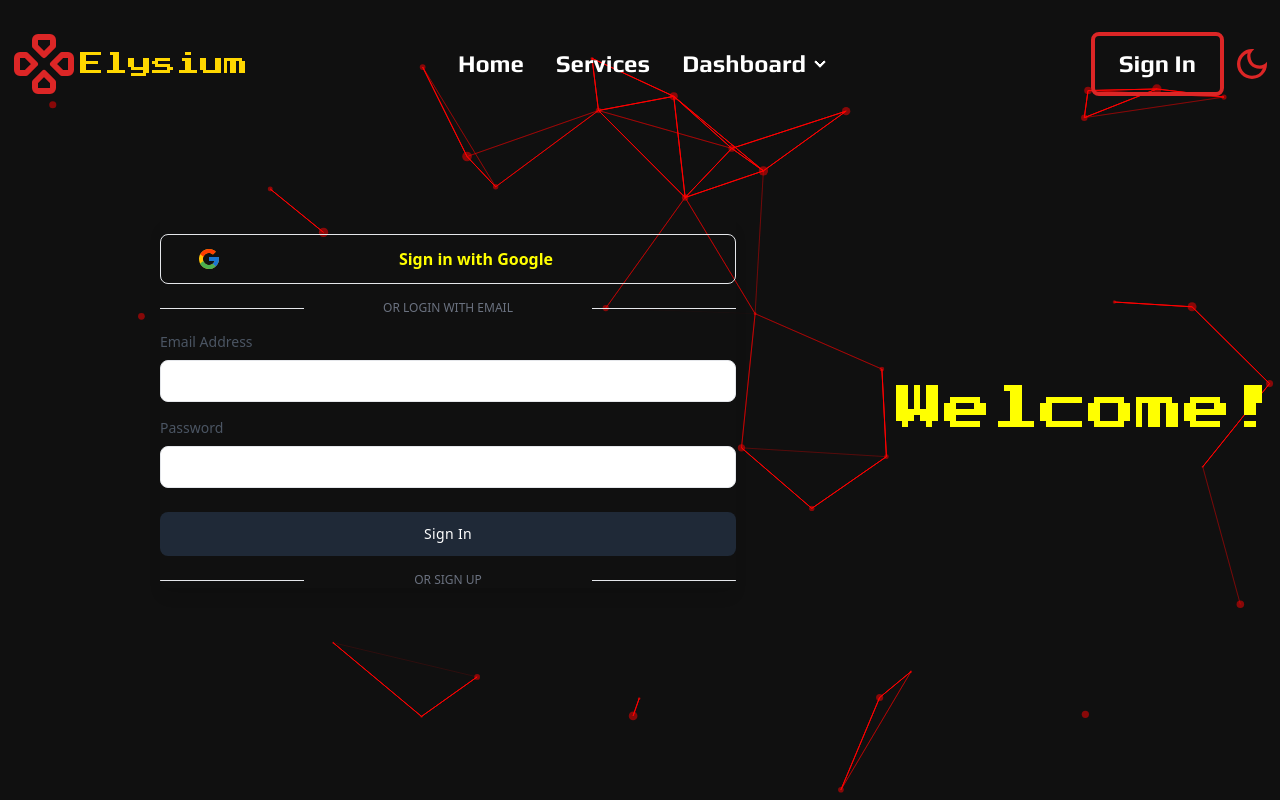
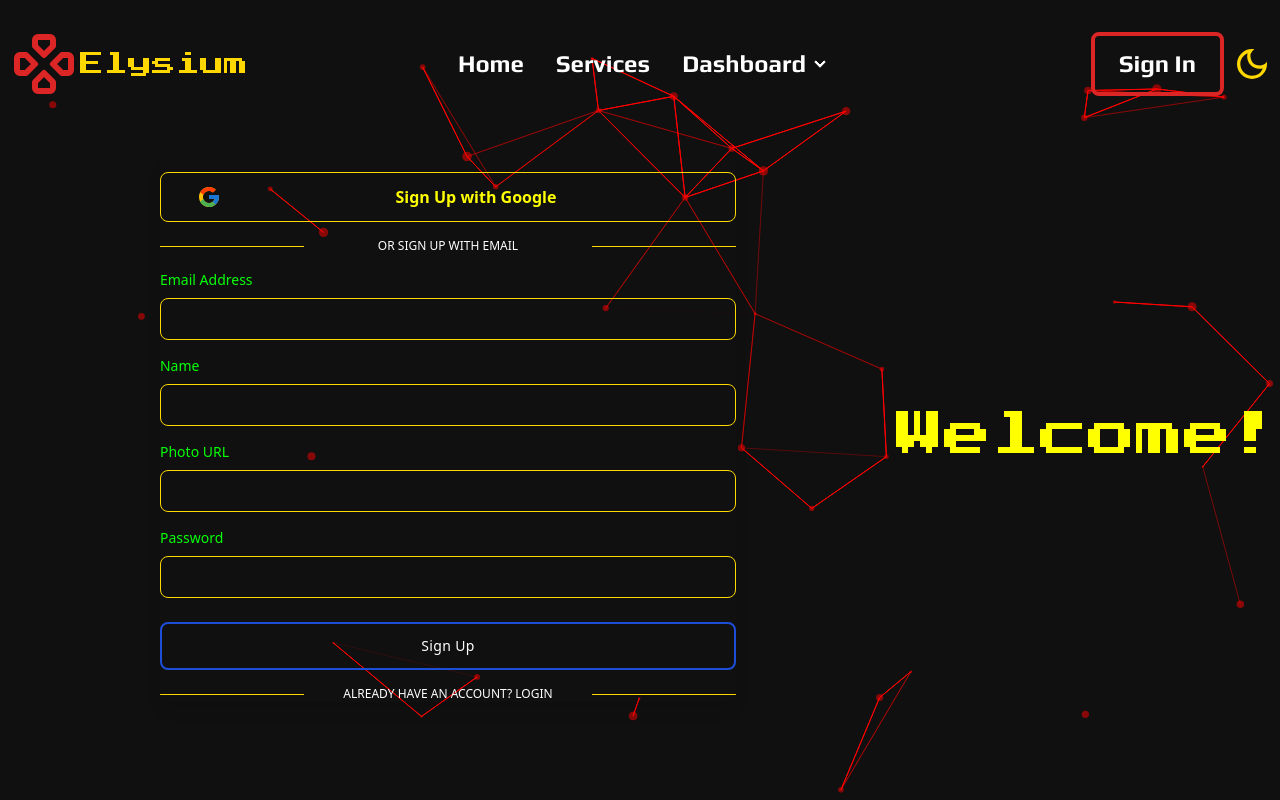
Before and after one commit to F-Zaman-Rafi/elysium_Client, a React (Vite) app: page /register in a window 1280 px wide. Built offline with nearby package versions, Linux system fonts and the light colour scheme; no server answers.

Commit message:
Completed login and register page along with hot-toast

```diff
--- a/src/Components/NavBar/NavBar.jsx
+++ b/src/Components/NavBar/NavBar.jsx
@@ -32,7 +32,7 @@ const NavBar = () => {
                         <svg xmlns="http://www.w3.org/2000/svg" className="h-5 w-5" fill="none" viewBox="0 0 24 24" stroke="currentColor"><path strokeLinecap="round" strokeLinejoin="round" strokeWidth="2" d="M4 6h16M4 12h8m-8 6h16" /></svg>
                     </div>
                     <ul tabIndex={0} className="menu menu-sm font-play dropdown-content mt-3 z-[1] p-2 shadow rounded-box w-52">
-                        <li><p>Home</p></li>
+                        <Link to='/'><li><p>Home</p></li></Link>
                         <li><p>Services</p></li>
                         <li>
                             <p>Dashboard</p>
@@ -55,7 +55,7 @@ const NavBar = () => {
             </div>
             <div className="navbar-center hidden lg:flex">
                 <ul className="menu menu-horizontal px-1 font-play text-2xl font-bold">
-                    <li><p>Home</p></li>
+                    <Link to='/'><li><p>Home</p></li></Link>
                     <li><p>Services</p></li>
                     <li>
                         <details>
@@ -91,7 +91,7 @@ const NavBar = () => {
                     <MdOutlineLightMode className="swap-on fill-current h-7 w-7 md:h-10 md:w-10  text-red-600  "></MdOutlineLightMode>
 
 
-                    <MdOutlineDarkMode className="swap-off fill-current h-7 w-7 md:h-10 md:w-10  text-red-600 "></MdOutlineDarkMode >
+                    <MdOutlineDarkMode className="swap-off fill-current h-7 w-7 md:h-10 md:w-10  text-[#FFD700] "></MdOutlineDarkMode >
                 </label>
             </div>
 
--- a/src/Components/Pages/RegisterPage/RegisterPage.jsx
+++ b/src/Components/Pages/RegisterPage/RegisterPage.jsx
@@ -1,40 +1,11 @@
 import { Link, useLocation, useNavigate } from "react-router-dom"
-
-import { useEffect } from "react";
 import toast from "react-hot-toast";
 import useAuth from "../../Providers/useAuth";
-const Login = () => {
+const RegisterPage = () => {
     const navigate = useNavigate();
-    const { signIn, signInWithGoogle, user, loading } = useAuth();
+    const { signInWithGoogle, createUser, updateUserProfile, user, setUser, loading } = useAuth();
     const location = useLocation();
-    const from = location.state || '/'
-
-
-    useEffect(() => {
-        if (user) {
-            navigate('/')
-        }
-    }, [navigate, user])
-
-    const handleSignIn = async e => {
-        e.preventDefault()
-        const form = e.target
-        const email = form.email.value
-        const password = form.password.value
-        console.log(email, password)
-        try {
-            const result = await signIn(email, password)
-            console.log(result)
-            navigate(form, { replace: true })
-            toast('loggedIn Successfully')
-        }
-        catch (err) {
-            console.log(err)
-            console.log(err)
-            toast.error(err?.message)
-        }
-    }
-
+    const from = location.state || '/';
 
     const handleGoogleLogin = async () => {
         try {
@@ -42,20 +13,56 @@ const Login = () => {
             navigate(from, { replace: true })
             toast.success('Logged in with Google')
         }
-        catch (err) {
-            console.log(err)
-            toast.error(err?.message)
+        catch (error) {
+            console.log(error)
+            toast.error(error?.message)
         }
     }
 
-    if (user || loading) return
+
+    const handleSignUp = async (e) => {
+        e.preventDefault();
+
+        const form = e.target;
+        const email = form.email.value;
+        const name = form.name.value;
+        const photo = form.photo.value;
+        const password = form.password.value;
+
+        console.log({ email, password, name, photo });
+        if (password.length < 6) {
+            toast.error("Password must be longer than 6 characters")
+            return
+        }
+        if (!/(?=.*[a-z])(?=.*[A-Z])(?=.*\d)/.test(password)) {
+            toast.error("Password must contain at least one lowercase/uppercase letter, and one number.");
+            return
+        }
+
+
+
+        try {
+            // User Registration
+            const result = await createUser(email, password);
+            console.log(result);
+
+            await updateUserProfile(name, photo);
+            setUser({ ...user, photoURL: photo, displayName: name });
+            navigate(from, { replace: true });
+            toast.success('Signup Successful');
+        } catch (error) {
+            console.log(error);
+            toast.error(error?.message);
+        }
+    };
+
     return (
-        <div className='flex flex-row-reverse mx-auto justify-center items-center min-h-[calc(100vh-306px)] my-12'>
+        <div className='flex flex-row-reverse justify-center items-center min-h-[calc(100vh-306px)] my-12 relative'>
             <p className='mt-3 text-5xl font-press  text-center text-[#FFFF00] py-10 '>
                 Welcome!
             </p>
             <div className='w-full max-w-sm mx-auto bg-none overflow-hidden rounded-lg shadow-lg lg:max-w-xl '>
-                <div onClick={handleGoogleLogin} className='flex cursor-pointer items-center justify-center mt-4 text-[#FFFF00] transition-colors duration-300 transform border rounded-lg hover:bg-transparent '>
+                <div onClick={handleGoogleLogin} className='flex cursor-pointer items-center justify-center mt-4 text-[#FFFF00] border-[#FFD700] transition-colors duration-300 transform border rounded-lg hover:bg-transparent '>
                     <div className='px-4 py-2'>
                         <svg className='w-6 h-6' viewBox='0 0 40 40'>
                             <path
@@ -78,40 +85,75 @@ const Login = () => {
                     </div>
 
                     <span className='w-5/6 px-4 py-3 font-bold text-center'>
-                        Sign in with Google
+                        Sign Up with Google
                     </span>
                 </div>
 
                 <div className='flex items-center justify-between mt-4'>
-                    <span className='w-1/5 border-b  lg:w-1/4'></span>
+                    <span className='w-1/5 border-b border-[#FFD700] lg:w-1/4'></span>
 
-                    <div className='text-xs text-center text-gray-500 uppercase  hover:underline'>
-                        or login with email
+                    <div className='text-xs text-center text-green uppercase  hover:underline'>
+                        or Sign Up with email
                     </div>
 
-                    <span className='w-1/5 border-b dark:border-gray-400 lg:w-1/4'></span>
+                    <span className='w-1/5 border-b border-[#FFD700]  lg:w-1/4'></span>
                 </div>
-                <form onSubmit={handleSignIn}>
+                <form onSubmit={handleSignUp}>
+                    {/* Email */}
                     <div className='mt-4'>
                         <label
-                            className='block mb-2 text-sm font-medium text-gray-600 '
-                            htmlFor='LoggingEmailAddress'
+                            className='block mb-2 text-sm font-medium text-[#08FF08] '
+
                         >
                             Email Address
                         </label>
                         <input
-                            id='LoggingEmailAddress'
+
                             autoComplete='email'
                             name='email'
-                            className='block w-full px-4 py-2 text-gray-700 bg-white border rounded-lg    focus:border-blue-400 focus:ring-opacity-40  focus:outline-none focus:ring focus:ring-blue-300'
+                            className='block w-full px-4 py-2 text-white bg-transparent border rounded-lg  border-[#FFD700]  focus:border-blue-400 focus:ring-opacity-40  focus:outline-none focus:ring focus:ring-blue-300'
                             type='email'
                         />
                     </div>
+                    {/* Name */}
+                    <div className='mt-4'>
+                        <label
+                            className='block mb-2 text-sm font-medium text-[#08FF08] '
 
+                        >
+                            Name
+                        </label>
+                        <input
+
+                            autoComplete='email'
+                            name='name'
+                            className='block w-full px-4 py-2 text-white bg-transparent border rounded-lg  border-[#FFD700]  focus:border-blue-400 focus:ring-opacity-40  focus:outline-none focus:ring focus:ring-blue-300'
+                            type='text'
+                        />
+                    </div>
+                    {/* Photo */}
                     <div className='mt-4'>
                         <div className='flex justify-between'>
                             <label
-                                className='block mb-2 text-sm font-medium text-gray-600 '
+                                className='block mb-2 text-sm font-medium text-[#08FF08] '
+
+                            >
+                                Photo URL
+                            </label>
+                        </div>
+
+                        <input
+
+
+                            name='photo'
+                            className='block w-full px-4 py-2 text-white bg-transparent  border rounded-lg   focus:border-blue-400 focus:ring-opacity-40 border-[#FFD700]  focus:outline-none focus:ring focus:ring-blue-300'
+                            type='text'
+                        />
+                    </div>
+                    <div className='mt-4'>
+                        <div className='flex justify-between'>
+                            <label
+                                className='block mb-2 text-sm font-medium text-[#08FF08] '
                                 htmlFor='loggingPassword'
                             >
                                 Password
@@ -122,35 +164,35 @@ const Login = () => {
                             id='loggingPassword'
                             autoComplete='current-password'
                             name='password'
-                            className='block w-full px-4 py-2 text-gray-700 bg-white border rounded-lg   focus:border-blue-400 focus:ring-opacity-40  focus:outline-none focus:ring focus:ring-blue-300'
+                            className='block w-full px-4 py-2 text-white bg-transparent  border rounded-lg   focus:border-blue-400 focus:ring-opacity-40 border-[#FFD700]  focus:outline-none focus:ring focus:ring-blue-300'
                             type='password'
                         />
                     </div>
                     <div className='mt-6'>
                         <button
                             type='submit'
-                            className='w-full px-6 py-3 text-sm font-medium tracking-wide text-white capitalize transition-colors duration-300 transform bg-gray-800 rounded-lg hover:bg-gray-700 focus:outline-none focus:ring focus:ring-gray-300 focus:ring-opacity-50'
+                            className='w-full px-6 py-3 text-sm font-medium tracking-wide text-white capitalize transition-colors duration-500 transform bg-transparent border-blue-700 border-2 rounded-lg hover:bg-gray-900 focus:outline-none focus:ring focus:ring-gray-300 focus:ring-opacity-50'
                         >
-                            Sign In
+                            Sign Up
                         </button>
                     </div>
                 </form>
 
                 <div className='flex items-center justify-between mt-4'>
-                    <span className='w-1/5 border-b  md:w-1/4'></span>
+                    <span className='w-1/5 border-b border-[#FFD700]  md:w-1/4'></span>
 
                     <Link
                         to='/login'
-                        className='text-xs text-gray-500 uppercase  hover:underline'
+                        className='text-xs text-white uppercase  hover:underline'
                     >
-                        or sign up
+                        Already have an account? Login
                     </Link>
 
-                    <span className='w-1/5 border-b  md:w-1/4'></span>
+                    <span className='w-1/5 border-b border-[#FFD700]  md:w-1/4'></span>
                 </div>
             </div>
         </div>
     )
 }
 
-export default Login
+export default RegisterPage
--- a/src/Components/Providers/AuthProvider.jsx
+++ b/src/Components/Providers/AuthProvider.jsx
@@ -10,6 +10,7 @@ import {
     signOut,
     updateProfile,
 } from "firebase/auth";
+import { Toaster } from "react-hot-toast";
 
 
 export const AuthContext = createContext(null);
@@ -85,6 +86,7 @@ const AuthProvider = ({ children }) => {
     return (
         <AuthContext.Provider value={authInfo}>
             {children}
+            <Toaster position="top-center"></Toaster>
         </AuthContext.Provider>
     );
 };
```
Also changed, not shown: src/Components/Pages/Login/Login.jsx (+5 -6 lines).
